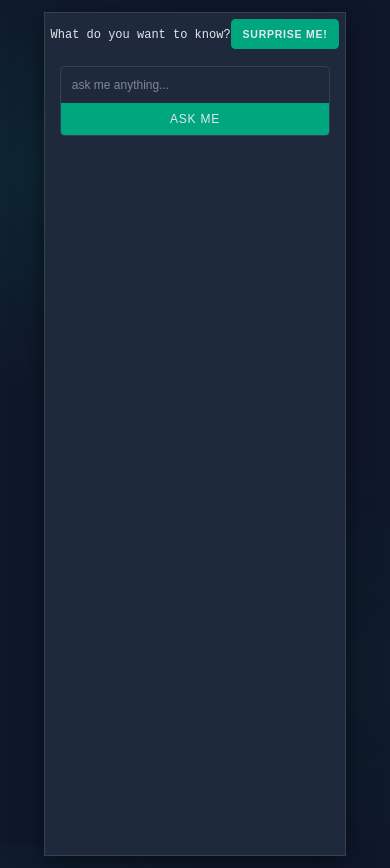
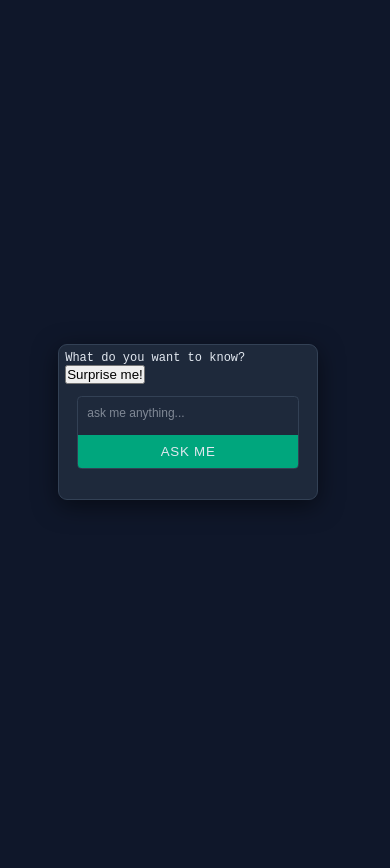
Before and after one commit to arsh342/Echo-multi-model-ai, a React (Create React App) app: page / in a window 390 px wide. After the commit the page ends 844 px from the top, so only its background shows below. Built offline with nearby package versions, Linux system fonts and the light colour scheme.

Commit message:
styling and url

```diff
--- a/src/App.js
+++ b/src/App.js
@@ -58,7 +58,7 @@
                     "Content-Type": "application/json"
                 }
             }
-            const response=await fetch("https://mira-api-ai.onrender.com/gemini", options)
+            const response=await fetch("https://mira-uz0m.onrender.com/gemini", options)
             const data=await response.text()
             console.log(data)
             setChatHistory(oldChatHistory=>[...oldChatHistory, {
--- a/src/index.css
+++ b/src/index.css
@@ -6,11 +6,6 @@
     --text-color: #e2e8f0;
     --border-color: #334155;
     --shadow-color: rgba(0, 0, 0, 0.5);
-    --user-response-bg: rgba(0, 166, 125, 0.1);
-    --user-response-border: rgba(0, 166, 125, 0.3);
-    --ai-response-bg: rgba(30, 41, 59, 0.7);
-    --ai-response-border: rgba(51, 65, 85, 0.5);
-    --glow-color: rgba(0, 166, 125, 0.5);
 }
 
 * {
@@ -20,7 +15,7 @@
 }
 
 html {
-    font-size: 16px;
+    font-size: 16px; /* Desktop base font size */
 }
 
 body {
@@ -32,15 +27,11 @@
     align-items: center;
     min-height: 100vh;
     padding: 1rem;
-    background-image:
-            radial-gradient(circle at 10% 20%, rgba(0, 166, 125, 0.1) 0%, transparent 30%),
-            radial-gradient(circle at 90% 80%, rgba(0, 77, 61, 0.1) 0%, transparent 30%);
-    background-attachment: fixed;
 }
 
 .app {
     width: 100%;
-    max-width: 1200px;
+    max-width: 1200px; /* Limit max width for larger screens */
     height: 90vh;
     display: flex;
     flex-direction: column;
@@ -54,14 +45,13 @@
 .search-result {
     flex-grow: 1;
     overflow-y: auto;
-    padding: 1.25rem;
+    padding: 1rem;
 }
 
-.surprise {
+.button {
     padding: 0.75rem 1rem;
     border-radius: 0.375rem;
     font-weight: 600;
-    margin-bottom: 0.625rem;
     background-color: var(--primary-color);
     color: var(--text-color);
     border: none;
@@ -70,11 +60,11 @@
     text-transform: uppercase;
     letter-spacing: 0.0625rem;
     font-size: 0.875rem;
+    margin: 0.5rem 0;
 }
 
-.surprise:hover {
+.button:hover {
     background-color: var(--secondary-color);
-    box-shadow: 0 0 0.625rem var(--glow-color);
 }
 
 .input-container {
@@ -83,19 +73,13 @@
     background-color: var(--surface-color);
     border-radius: 0.375rem;
     overflow: hidden;
-    margin: 1.25rem;
-    transition: all 0.3s ease;
-}
-
-.input-container:focus-within {
-    border-color: var(--primary-color);
-    box-shadow: 0 0 0.625rem var(--glow-color);
+    margin: 1rem;
 }
 
 .input-container input {
     flex-grow: 1;
     border: none;
-    padding: 0.9375rem;
+    padding: 0.75rem;
     font-size: 1rem;
     outline: none;
     background-color: transparent;
@@ -107,12 +91,11 @@
 }
 
 .input-container button {
-    padding: 0.9375rem 1.25rem;
+    padding: 0.75rem 1rem;
     background-color: var(--primary-color);
     color: var(--text-color);
     border: none;
     cursor: pointer;
-    font-size: 1rem;
     transition: all 0.3s ease;
     text-transform: uppercase;
     letter-spacing: 0.0625rem;
@@ -120,171 +103,61 @@
 
 .input-container button:hover {
     background-color: var(--secondary-color);
-    box-shadow: 0 0 0.625rem var(--glow-color);
-}
-
-.answer {
-    padding: 1rem;
-    border: 1px solid var(--ai-response-border);
-    border-radius: 0.375rem;
-    margin-bottom: 1rem;
-    background-color: var(--ai-response-bg);
-    transition: all 0.3s ease;
-    position: relative;
-    overflow: hidden;
-    font-size: 0.9375rem;
-    line-height: 1.5;
-}
-
-.answer::before {
-    content: '';
-    position: absolute;
-    top: 0;
-    left: 0;
-    right: 0;
-    height: 2px;
-    background: linear-gradient(90deg, var(--primary-color), var(--secondary-color));
-}
-
-.user-message {
-    background-color: var(--user-response-bg);
-    border-color: var(--user-response-border);
-}
-
-.user-message::before {
-    background: linear-gradient(90deg, var(--secondary-color), var(--primary-color));
-}
-
-.typing-indicator {
-    display: flex;
-    padding: 0.625rem;
-    justify-content: flex-start;
-    align-items: center;
-}
-
-.typing-indicator span {
-    height: 0.5rem;
-    width: 0.5rem;
-    background-color: var(--primary-color);
-    border-radius: 50%;
-    display: inline-block;
-    margin-right: 0.3125rem;
-    animation: pulse 1s infinite;
-}
-
-.typing-indicator span:nth-child(2) {
-    animation-delay: 0.2s;
-}
-
-.typing-indicator span:nth-child(3) {
-    animation-delay: 0.4s;
-}
-
-@keyframes pulse {
-    0% { transform: scale(1); }
-    50% { transform: scale(1.5); }
-    100% { transform: scale(1); }
-}
-
-::-webkit-scrollbar {
-    width: 0.5rem;
-}
-
-::-webkit-scrollbar-track {
-    background: var(--surface-color);
-}
-
-::-webkit-scrollbar-thumb {
-    background: var(--primary-color);
-    border-radius: 0.25rem;
-}
-
-::-webkit-scrollbar-thumb:hover {
-    background: var(--secondary-color);
 }
 
 /* Responsive breakpoints */
 @media (max-width: 1200px) {
+    html {
+        font-size: 15px; /* Slightly smaller font size for medium screens */
+    }
+
     .app {
-        width: 95%;
-        height: 95vh;
+        padding: 1rem; /* Padding adjustment for smaller screens */
     }
 }
 
 @media (max-width: 992px) {
     html {
-        font-size: 14px;
+        font-size: 14px; /* Smaller font size for smaller tablets */
     }
 
     .app {
-        width: 100%;
-        height: 100vh;
-        border-radius: 0;
+        width: 95%;
+        height: auto; /* Allow height to auto for smaller devices */
     }
 }
 
 @media (max-width: 768px) {
     .input-container {
-        flex-direction: column;
+        flex-direction: column; /* Stack input and button vertically */
     }
 
     .input-container input,
     .input-container button {
-        width: 100%;
+        width: 100%; /* Full width for input and button */
     }
 
     .input-container button {
-        padding: 0.75rem;
+        margin-top: 0.5rem; /* Add margin for spacing */
     }
 }
 
 @media (max-width: 576px) {
     html {
-        font-size: 12px;
+        font-size: 12px; /* Smaller font size for smartphones */
     }
 
     .app {
-        padding: 0.5rem;
+        padding: 0.5rem; /* Reduced padding */
     }
 
     .search-result {
-        padding: 0.75rem;
-    }
-
-    .input-container {
-        margin: 0.75rem;
-    }
-
-    .answer {
-        padding: 0.75rem;
-        margin-bottom: 0.75rem;
+        padding: 0.5rem; /* Reduced padding for search results */
     }
 }
 
 @media (max-width: 360px) {
     html {
-        font-size: 10px;
+        font-size: 10px; /* Smallest font size for very small devices */
     }
 }
-
-/* For larger screens */
-@media (min-width: 1400px) {
-    html {
-        font-size: 18px;
-    }
-
-    .app {
-        max-width: 1400px;
-    }
-}
-
-/* For extra large screens */
-@media (min-width: 1800px) {
-    html {
-        font-size: 20px;
-    }
-
-    .app {
-        max-width: 1600px;
-    }
-}
```
